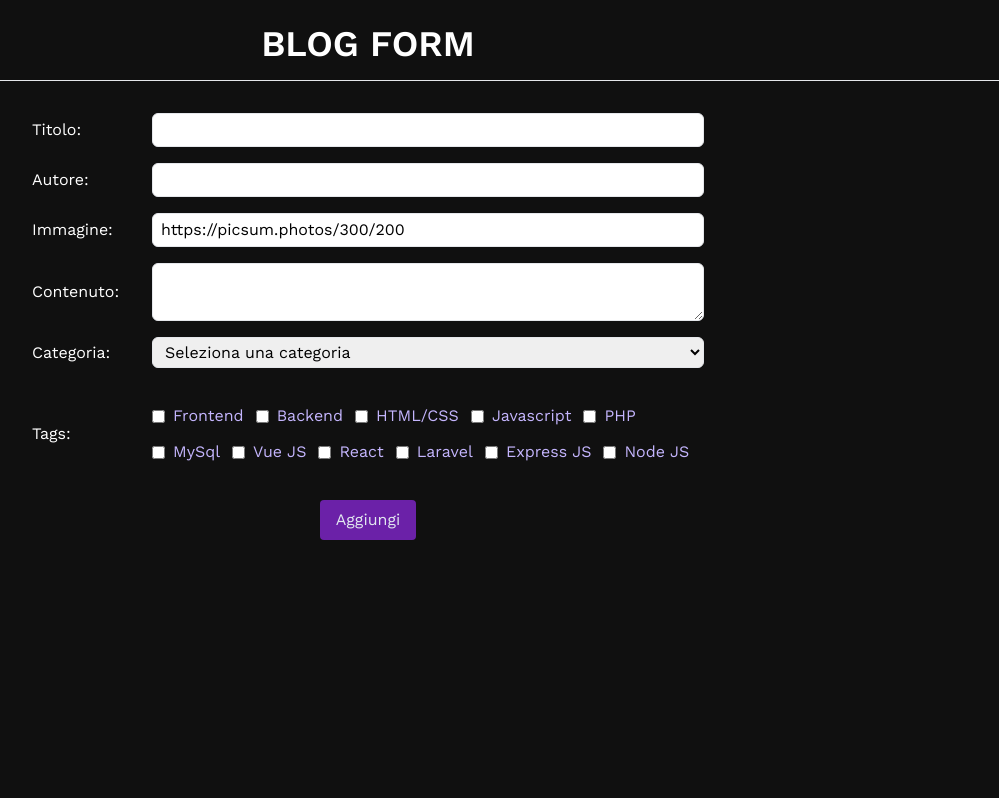
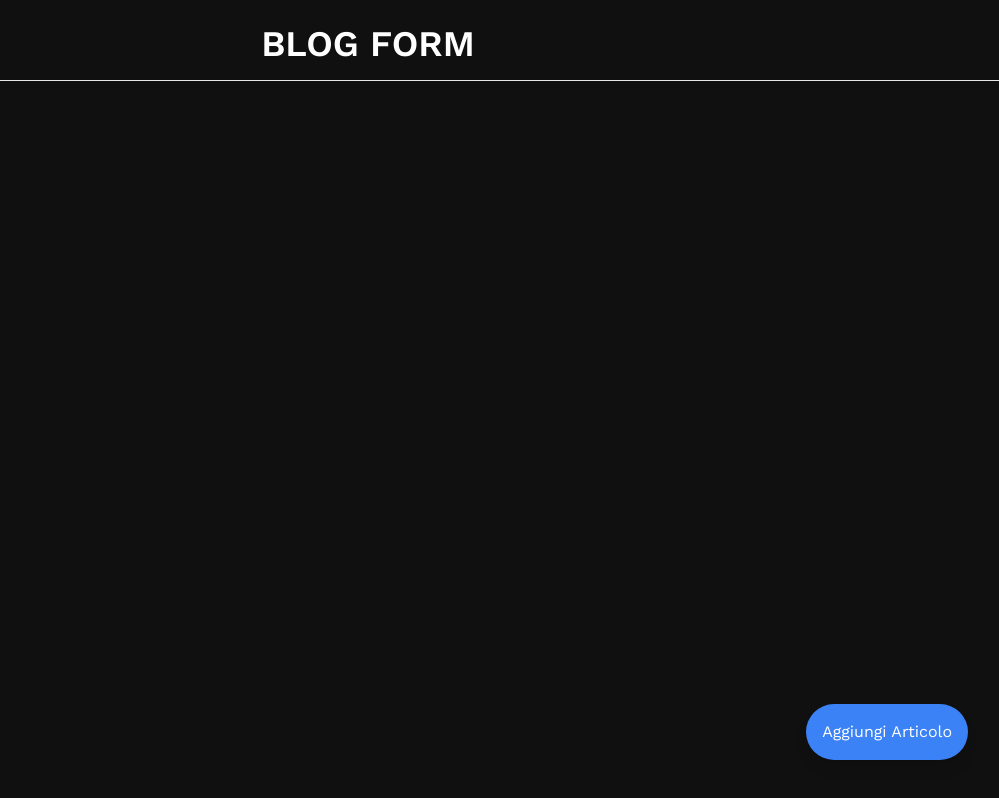
Before and after one commit to StefanoGalandrini/react-blog-api, a React (Vite) app: page / in a window 1280 px wide. Shown: the whole page, without its empty margins (272-1271 px from the left). Built offline with nearby package versions, Linux system fonts and the light colour scheme.

Commit message:
Add modal with form

```diff
--- a/src/components/Blog.jsx
+++ b/src/components/Blog.jsx
@@ -40,7 +40,7 @@ function Blog() {
 
 	const [articleData, setArticleData] = useState(initialData);
 	const [articles, setArticles] = useState([]);
-	// const [published, setPublished] = useState(false);
+	const [showOverlay, setShowOverlay] = useState(false);
 	const [isEditing, setIsEditing] = useState(false);
 
 	useEffect(() => {
@@ -99,15 +99,29 @@ function Blog() {
 		setArticles(updatedArticles);
 	}
 
+	function closeOverlay() {
+		setShowOverlay(false);
+	}
+
 	return (
 		<div>
+			{showOverlay && (
 				<Form
 					articleData={articleData}
 					handleChange={handleChange}
 					handleFormSubmit={handleFormSubmit}
+					closeOverlay={closeOverlay}
 					isEditing={isEditing}
 					categories={categories}
 				/>
+			)}
+
+			{/* Floating Button */}
+			<button
+				className="fixed bottom-10 right-10 bg-blue-500 text-white p-4 rounded-full shadow-lg"
+				onClick={() => setShowOverlay(true)}>
+				Aggiungi Articolo
+			</button>
 
 			<div className="container mx-auto mt-12 flex justify-center text-zinc-300">
 				<div className="w-full">
--- a/src/components/Form.jsx
+++ b/src/components/Form.jsx
@@ -2,11 +2,13 @@ function Form({
 	articleData,
 	handleChange,
 	handleFormSubmit,
+	closeOverlay,
 	isEditing,
 	categories,
 }) {
 	return (
-		<div className="overlay">
+		<div className="overlay fixed inset-0 bg-gray-700 bg-opacity-50 flex justify-center items-center">
+			<div className="bg-white p-6 rounded-lg shadow-lg">
 				<form
 					onSubmit={handleFormSubmit}
 					className="flex flex-col items-center justify-center space-y-4 w-full max-w-2xl mx-auto">
@@ -112,6 +114,7 @@ function Form({
 						</div>
 					</div>
 
+					<div className="flex gap-5">
 						{/* Bottone di invio */}
 						<button
 							type="submit"
@@ -123,7 +126,16 @@ function Form({
 						}`}>
 							{isEditing ? "Modifica" : "Aggiungi"}
 						</button>
+
+						{/* bottone per chiudere l'overlay */}
+						<button
+							onClick={closeOverlay}
+							className="px-4 py-2 rounded transition duration-200 ease-in-out bg-teal-600 text-slate-200  hover:bg-teal-600 hover:text-white cursor-pointer">
+							Chiudi
+						</button>
+					</div>
 				</form>
+			</div>
 		</div>
 	);
 }
```
Lines whose indentation alone changed are shown as unchanged.
